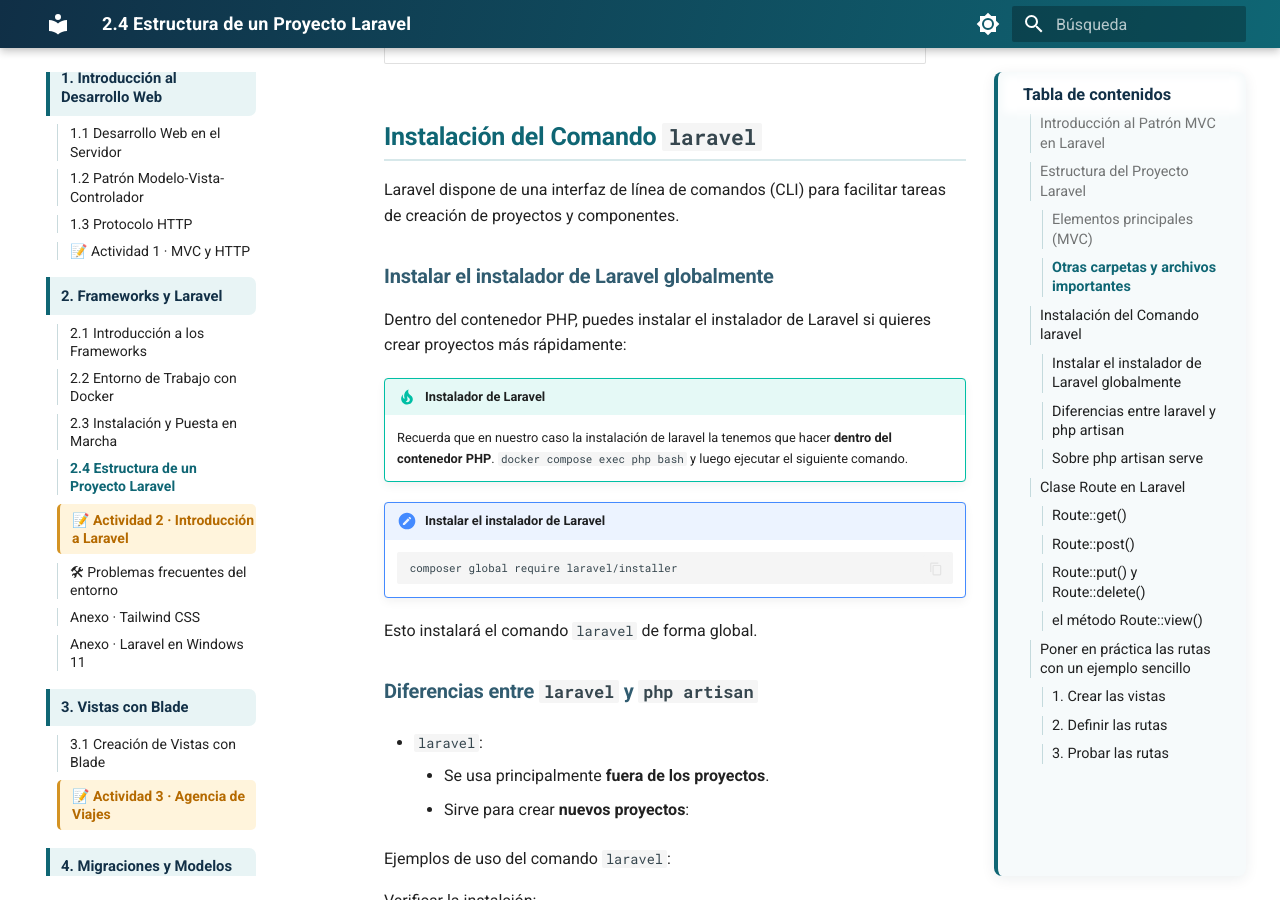
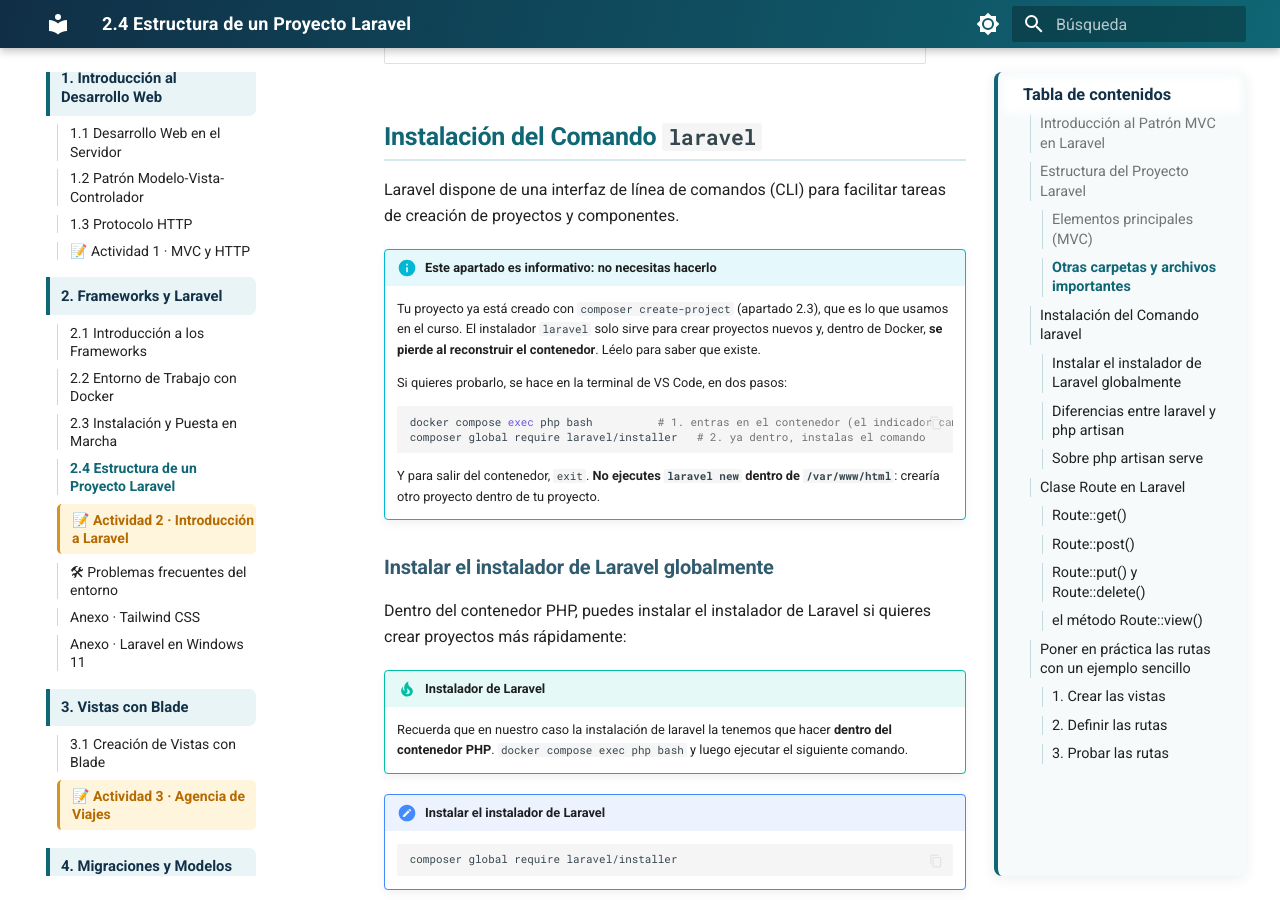
Before and after one commit to evaprofe/CURSO_DWES_2627, an MkDocs documentation site: the page built from docs/tema-02-frameworks-laravel/2-4-estructura-y-elementos-de-un-proyecto-laravel.md, in a window 1280 px wide and 900 px high, scrolled down 4208 px. Built offline with MkDocs 1.6.1 and Material for MkDocs 9.7.7, drawn with Linux system fonts in a browser that asks for light colours.

Commit message:
2.4: el instalador laravel es informativo; cómo probarlo y qué no hacer
Co-Authored-By: Claude Opus 5.5 <noreply@anthropic.com>
Claude-Session: https://claude.ai/code/session_01TebUxFVcE19MoqUiiF7ZX1

````diff
--- a/docs/tema-02-frameworks-laravel/2-4-estructura-y-elementos-de-un-proyecto-laravel.md
+++ b/docs/tema-02-frameworks-laravel/2-4-estructura-y-elementos-de-un-proyecto-laravel.md
@@ -106,6 +106,19 @@ Dentro de `public/` podemos encontrar:
 ## Instalación del Comando `laravel`
 
 Laravel dispone de una interfaz de línea de comandos (CLI) para facilitar tareas de creación de proyectos y componentes.
+
+!!! info "Este apartado es informativo: no necesitas hacerlo"
+
+    Tu proyecto ya está creado con `composer create-project` (apartado 2.3), que es lo que usamos en el curso. El instalador `laravel` solo sirve para crear proyectos nuevos y, dentro de Docker, **se pierde al reconstruir el contenedor**. Léelo para saber que existe.
+
+    Si quieres probarlo, se hace en la terminal de VS Code, en dos pasos:
+
+    ```bash
+    docker compose exec php bash          # 1. entras en el contenedor (el indicador cambia a root@...:/var/www/html#)
+    composer global require laravel/installer   # 2. ya dentro, instalas el comando
+    ```
+
+    Y para salir del contenedor, `exit`. **No ejecutes `laravel new` dentro de `/var/www/html`**: crearía otro proyecto dentro de tu proyecto.
 
 ### Instalar el instalador de Laravel globalmente
 
````
